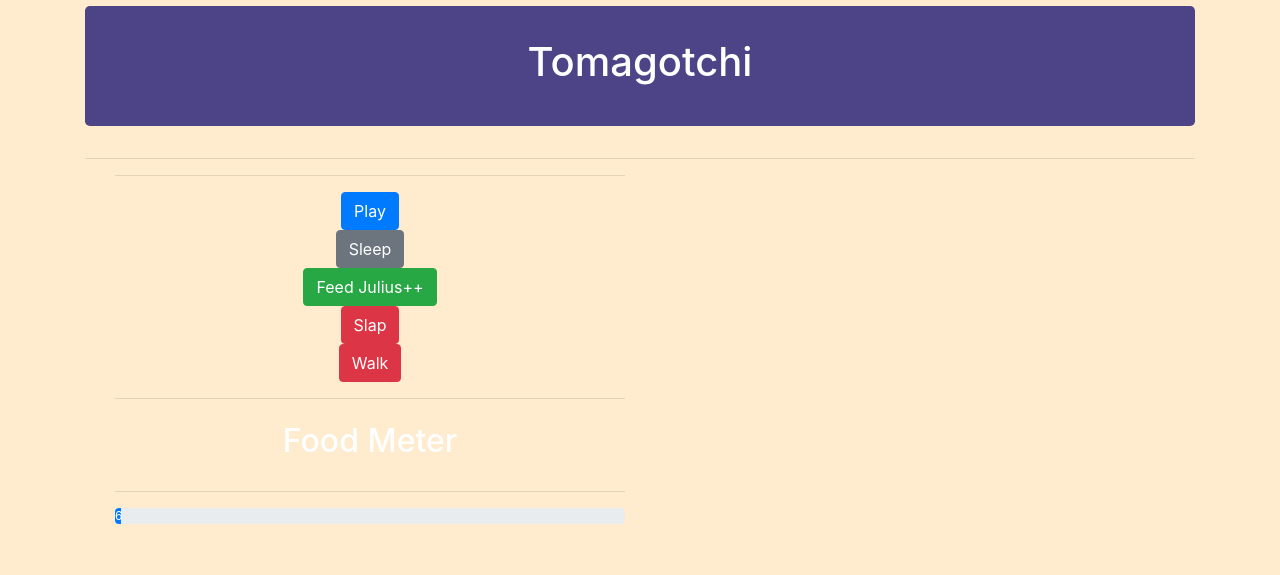
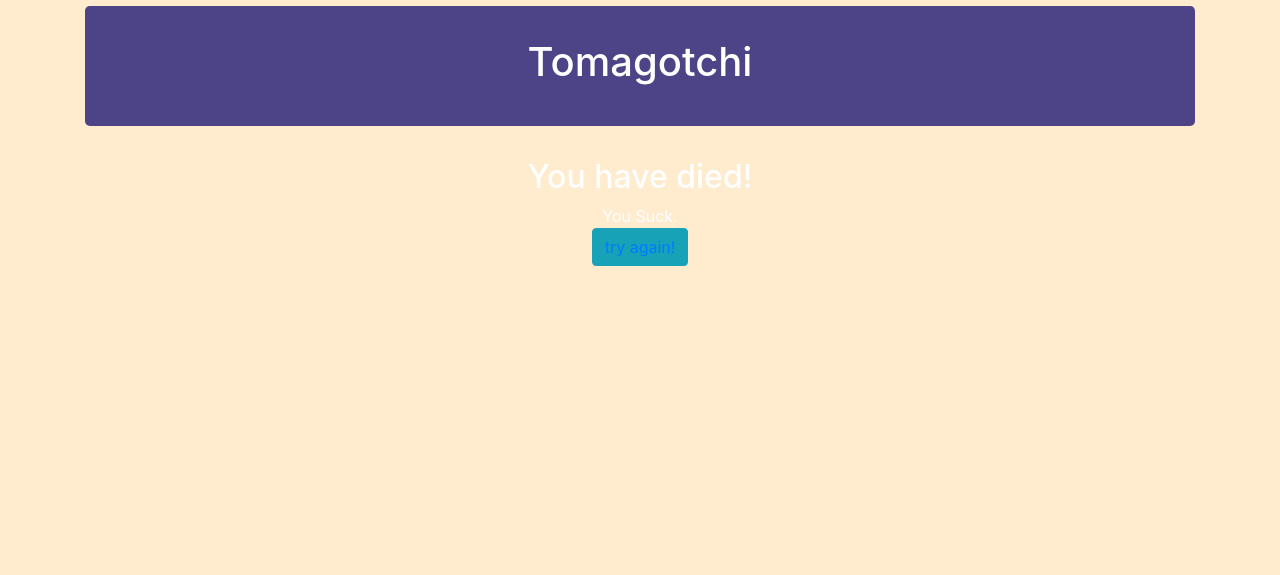
Before and after one commit to julbade/PetGame-Tamagotchi, a website built with webpack: page src/index.html in a window 1280 px wide. Built offline with nearby package versions, Linux system fonts and the light colour scheme.

Commit message:
functional game

```diff
--- a/src/hungrypet.js
+++ b/src/hungrypet.js
@@ -1,5 +1,5 @@
 export let pet = {
-  foodLevel: 10,
+  foodLevel: 50,
 
   setHunger: function() {
     const hungerInterval = setInterval(() => {
@@ -8,7 +8,7 @@ export let pet = {
         clearInterval(hungerInterval);
         return "You got eaten!";
       }
-    }, 1000);
+    }, 40);
   },
   dyingPet: function() {
     if (this.foodLevel > 0) {
--- a/src/main.js
+++ b/src/main.js
@@ -16,7 +16,7 @@ $(".progress-bar").text(pet.foodLevel);
     $("#death").show();
     $("#game").hide();
   }
-},2000);
+},1000);
 })
 
   $(document).ready(function() {
```
Also changed, not shown: src/index.html (+1 -1 lines), src/styles.css (line endings or trailing spaces).
